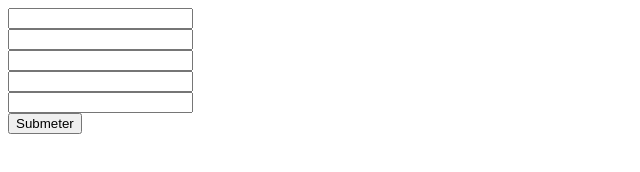
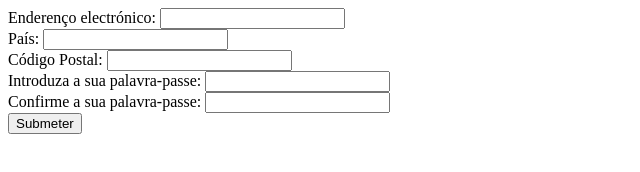
Before and after one commit to Rui-Araujo1409/TOP-Valida-o, a plain HTML site: page index.html in a window 1280 px wide. Shown: the whole page, without its empty margins (0-640 px from the left). Drawn offline with Linux system fonts and the light colour scheme.

Commit message:
formulário no html

```diff
--- a/index.html
+++ b/index.html
@@ -7,23 +7,24 @@
     <link rel="stylesheet" href="style.css" />
   </head>
   <body>
-    <form>
+    <form novalidate>
       <div>
-        <label for=""></label>
-        <input type="email" />
+        <label for="email">Enderenço electrónico: </label>
+        <input type="email" id="email" nome="email" required/>
       </div>
       <div>
-        <label for=""></label>
-        <input type="text" />
+        <label for="país">País: </label>
+        <input type="text" id="país" nome="país" required />
       </div>
-      <div><label for=""></label><input type="text" /></div>
+      <div><label for="cp">Código Postal: </label>
+        <input type="text" id="cp" nome="cp" required/></div>
       <div>
-        <label for=""></label>
-        <input type="password" />
+        <label for="pass">Introduza a sua palavra-passe: </label>
+        <input type="password" id="pass" nome="pass" required/>
       </div>
       <div>
-        <label for=""></label>
-        <input type="password" />
+        <label for="passconfirm">Confirme a sua palavra-passe: </label>
+        <input type="password" id="passconfirm" nome="passconfirm" required/>
       </div>
       <button type="submit">Submeter</button>
     </form>
```
